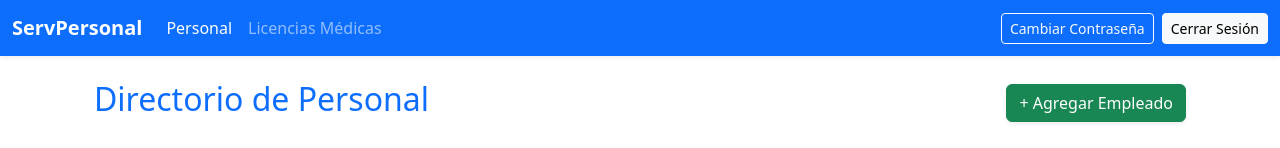
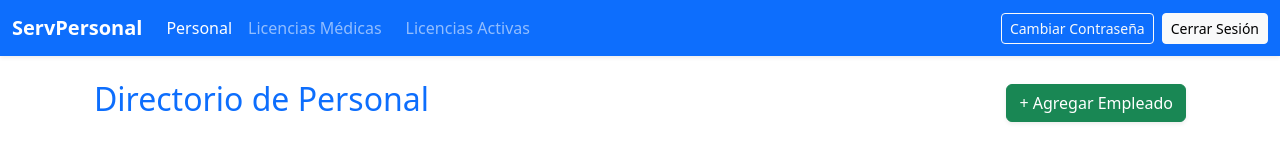
Before and after one commit to Adiv1978/ServPersonalWeb, an Angular app: page /home/personal in a window 1280 px wide. Shown: the top 148 px of the page. Built offline with nearby package versions, Linux system fonts and the light colour scheme.

Commit message:
actualizar licencias activas

```diff
--- a/src/app/components/layout/main-layout/main-layout.html
+++ b/src/app/components/layout/main-layout/main-layout.html
@@ -14,6 +14,12 @@
         </li>
         <li class="nav-item">
           <a class="nav-link" routerLink="/home/licencias" routerLinkActive="active">Licencias Médicas</a>
+        </li>
+        <li class="nav-item">
+          <a class="nav-link" routerLink="/home/licencias/activas" routerLinkActive="active">
+            <i class="bi bi-clock-history me-2"></i>
+            <span>Licencias Activas</span>
+          </a>
         </li>
       </ul>
 
```
